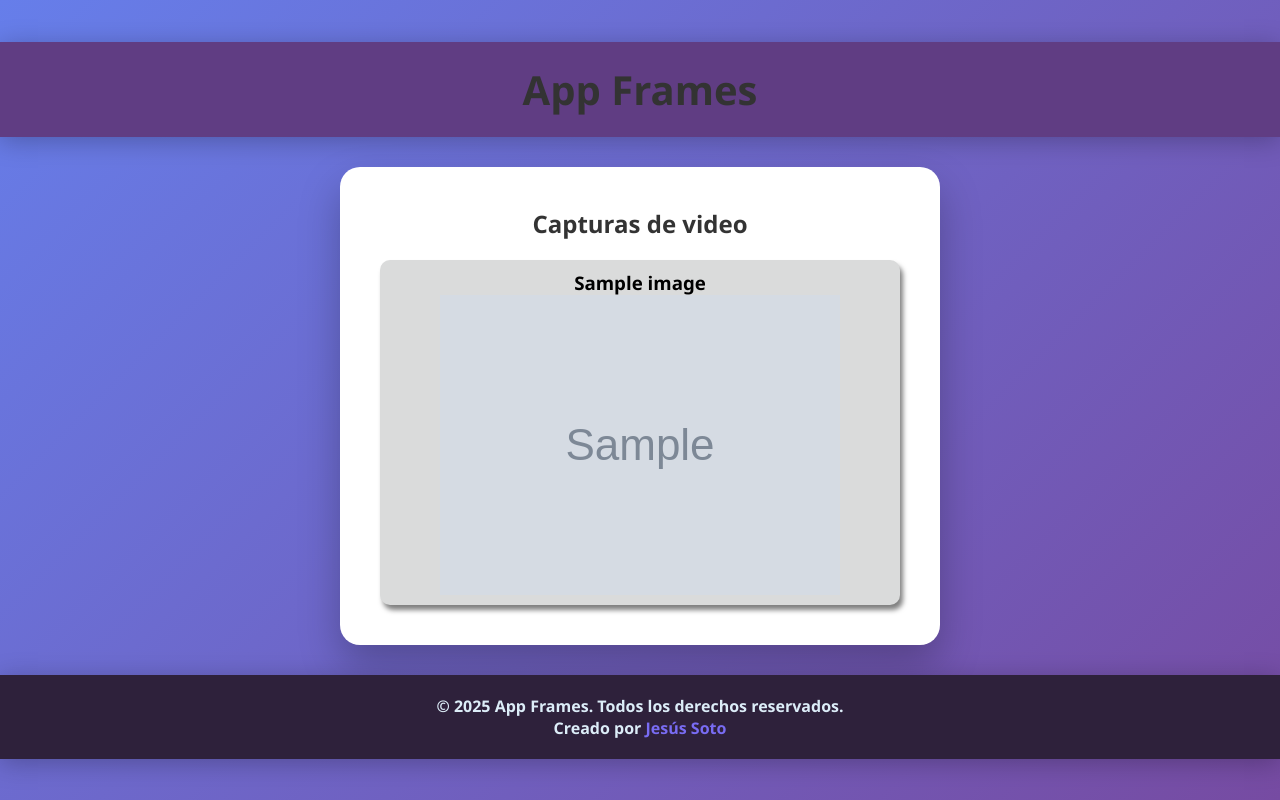
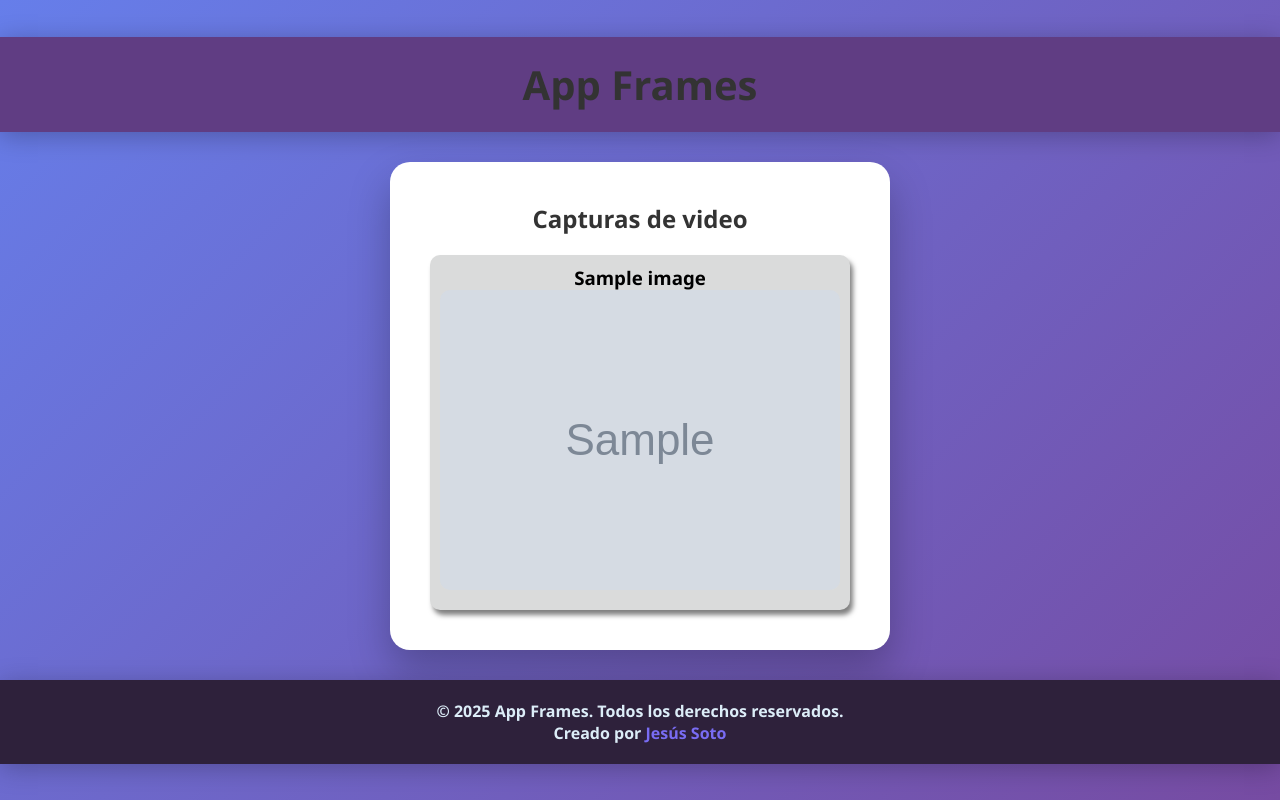
Before and after one commit to Jsotomolinez/frames-app, a FastAPI app: template templates/images.html in a window 1280 px wide. Run offline with FastAPI, Linux system fonts and the light colour scheme; the template is opened without the code that fills it: most values are stand-ins (such as "Sample title", 1, 10 or a date in 2020); grey boxes marked "Sample" are stand-in pictures.

Commit message:
Refactor code structure for improved readability and maintainability

```diff
--- a/static/styles.css
+++ b/static/styles.css
@@ -56,8 +56,8 @@ footer {
   border-radius: 20px;
   padding: 40px;
   box-shadow: 0 20px 40px rgba(0, 0, 0, 0.25);
-  max-width: 600px;
-  width: 100%;
+  /* max-width: 600px; */
+  width: fit-content;
 }
 
 h1 a {
@@ -258,6 +258,7 @@ h2 {
   flex-direction: column;
   gap: 20px;
   align-items: center;
+  width: auto;
 }
 
 .image-item {
@@ -268,5 +269,11 @@ h2 {
   border-radius: 10px;
   padding: 10px;
   box-shadow: 3px 5px 5px rgba(0, 0, 0, 0.5);
-  width: 100%;
+  width: fit-content;
 }
+
+.image-item img {
+  max-width: 90vw;
+  border-radius: 10px;
+  margin-bottom: 10px;
+}
```
Also changed, not shown: main.py (+3 -8 lines).
